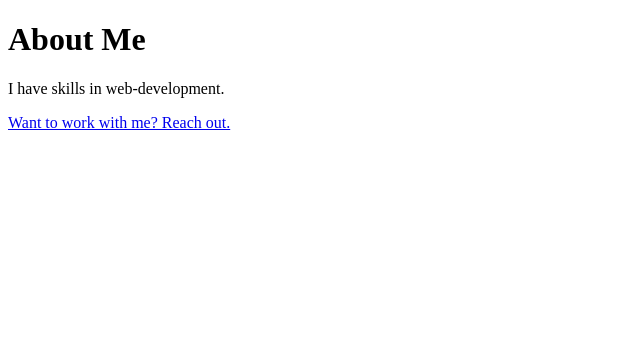
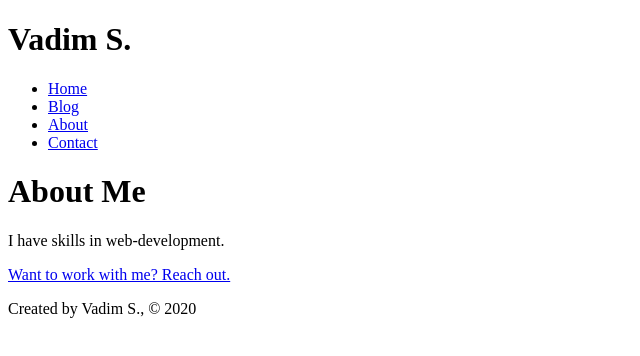
Before and after one commit to f0ll0wthewhiterabbit/blog-gatsby, a Gatsby site: page /about in a window 1280 px wide. Shown: the whole page, without its empty margins (0-640 px from the left). Built offline with nearby package versions, Linux system fonts and the light colour scheme; Gatsby itself is replaced by a stand-in of ours.

Commit message:
Add Header and Footer

```diff
--- /dev/null
+++ b/src/components/footer.js
@@ -0,0 +1,11 @@
+import React from 'react'
+
+const Footer = () => {
+  return (
+    <footer>
+      <p>Created by Vadim S., © 2020</p>
+    </footer>
+  )
+}
+
+export default Footer
--- /dev/null
+++ b/src/components/header.js
@@ -0,0 +1,28 @@
+import React from 'react'
+import { Link } from 'gatsby'
+
+const Header = () => {
+  return (
+    <header>
+      <h1>Vadim S.</h1>
+      <nav>
+        <ul>
+          <li>
+            <Link to="/">Home</Link>
+          </li>
+          <li>
+            <Link to="/blog">Blog</Link>
+          </li>
+          <li>
+            <Link to="/about">About</Link>
+          </li>
+          <li>
+            <Link to="/contact">Contact</Link>
+          </li>
+        </ul>
+      </nav>
+    </header>
+  )
+}
+
+export default Header
--- a/src/pages/about.js
+++ b/src/pages/about.js
@@ -1,14 +1,19 @@
 import React from 'react'
 import { Link } from 'gatsby'
+
+import Header from '../components/header'
+import Footer from '../components/footer'
 
 const AboutPage = () => {
   return (
     <div>
+      <Header />
       <h1>About Me</h1>
       <p>I have skills in web-development.</p>
       <p>
         <Link to="/contact">Want to work with me? Reach out.</Link>
       </p>
+      <Footer />
     </div>
   )
 }
--- a/src/pages/blog.js
+++ b/src/pages/blog.js
@@ -1,10 +1,15 @@
 import React from 'react'
+
+import Header from '../components/header'
+import Footer from '../components/footer'
 
 const BlogPage = () => {
   return (
     <div>
+      <Header />
       <h1>Blog</h1>
       <p>Posts will show up here later on.</p>
+      <Footer />
     </div>
   )
 }
--- a/src/pages/index.js
+++ b/src/pages/index.js
@@ -1,14 +1,19 @@
 import React from 'react'
 import { Link } from 'gatsby'
+
+import Header from '../components/header'
+import Footer from '../components/footer'
 
 const IndexPage = () => {
   return (
     <div>
+      <Header />
       <h1>Hello.</h1>
       <h1>I'm Vadim, a full-stack developer living in beautiful Vitebsk.</h1>
       <p>
         Need a developer? <Link to="/contact">Contact me.</Link>
       </p>
+      <Footer />
     </div>
   )
 }
```
Also changed, not shown: src/pages/contact.js (+6 -1 lines).
